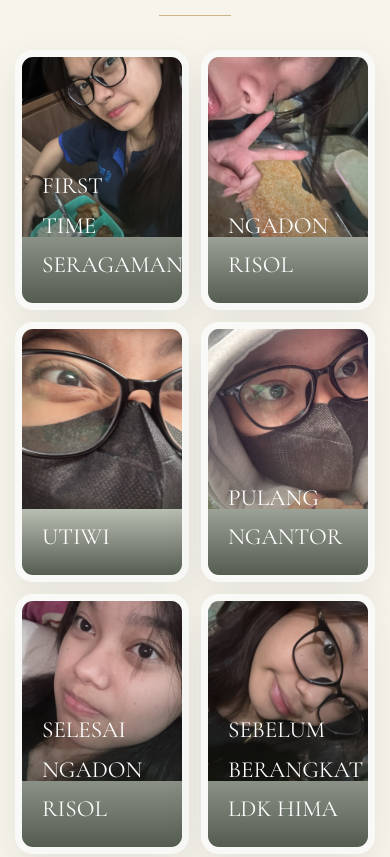
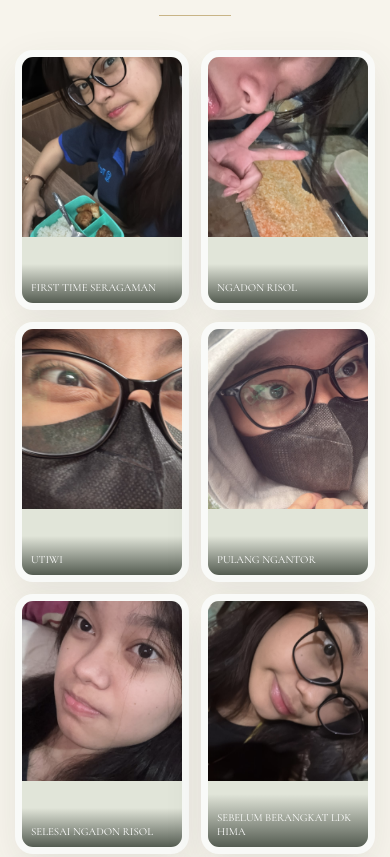
Before and after one commit to BOT-Mr/jisjosjis, a plain HTML site: page index.html in a window 390 px wide. Shown: the part 2142-2999 px from the top of the page. Drawn offline with nearby package versions, Linux system fonts and the light colour scheme.

Commit message:
Update index.html

```diff
--- a/index.html
+++ b/index.html
@@ -446,6 +446,11 @@
       .music-controls { justify-content: center; }
       .gallery-grid { grid-template-columns: repeat(2, minmax(0, 1fr)); gap: 12px; }
       .memory-card img { height: 180px; }
+      .memory-caption {
+  font-size: .68rem;
+  line-height: 1.25;
+  padding: 17px 9px 8px;
+}
       .memory-card.watermark-card { grid-column: 1 / -1; }
       .memory-card.watermark-card img { height: 320px; }
       .reasons-grid { grid-template-columns: repeat(2, minmax(0, 1fr)); gap: 10px; }
```
